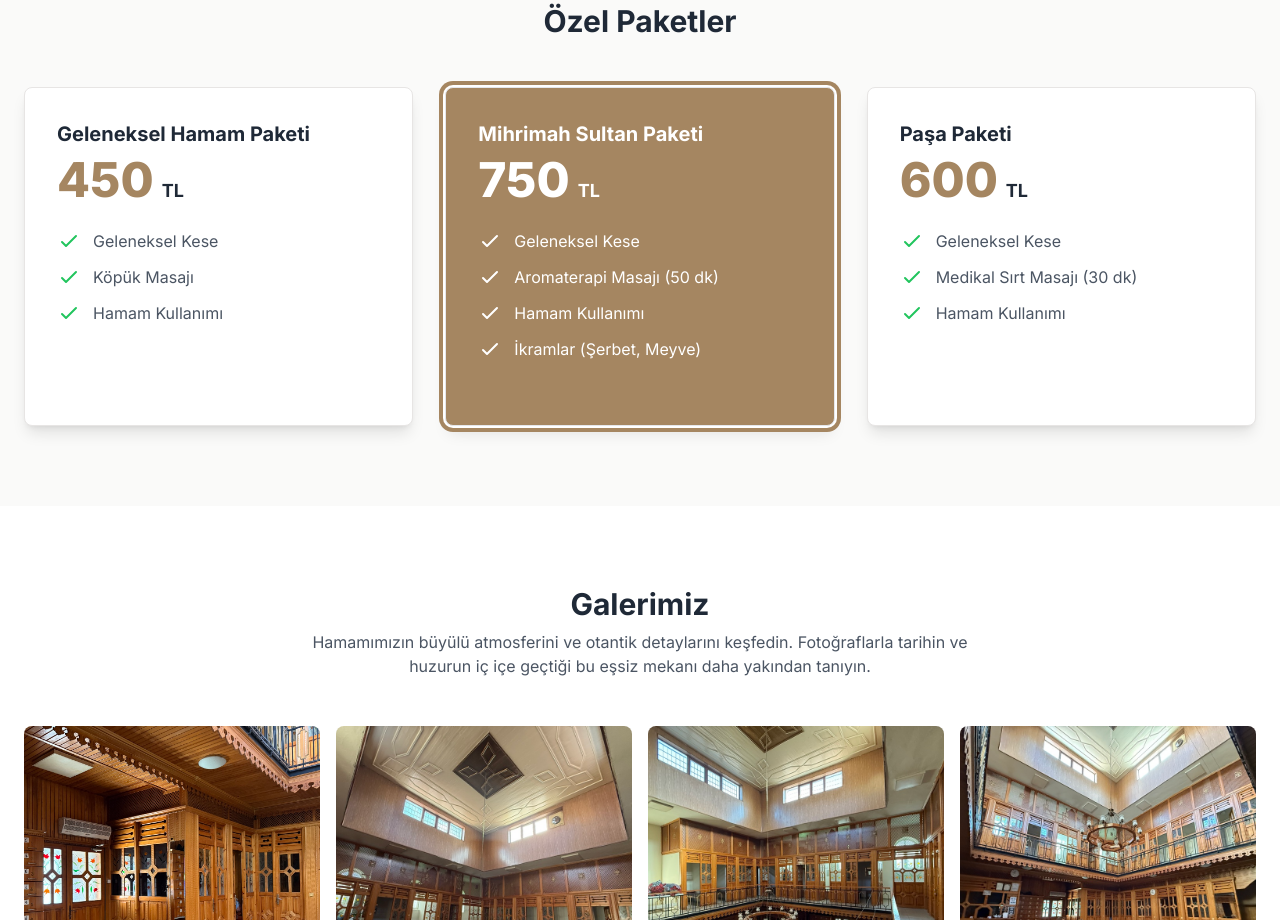
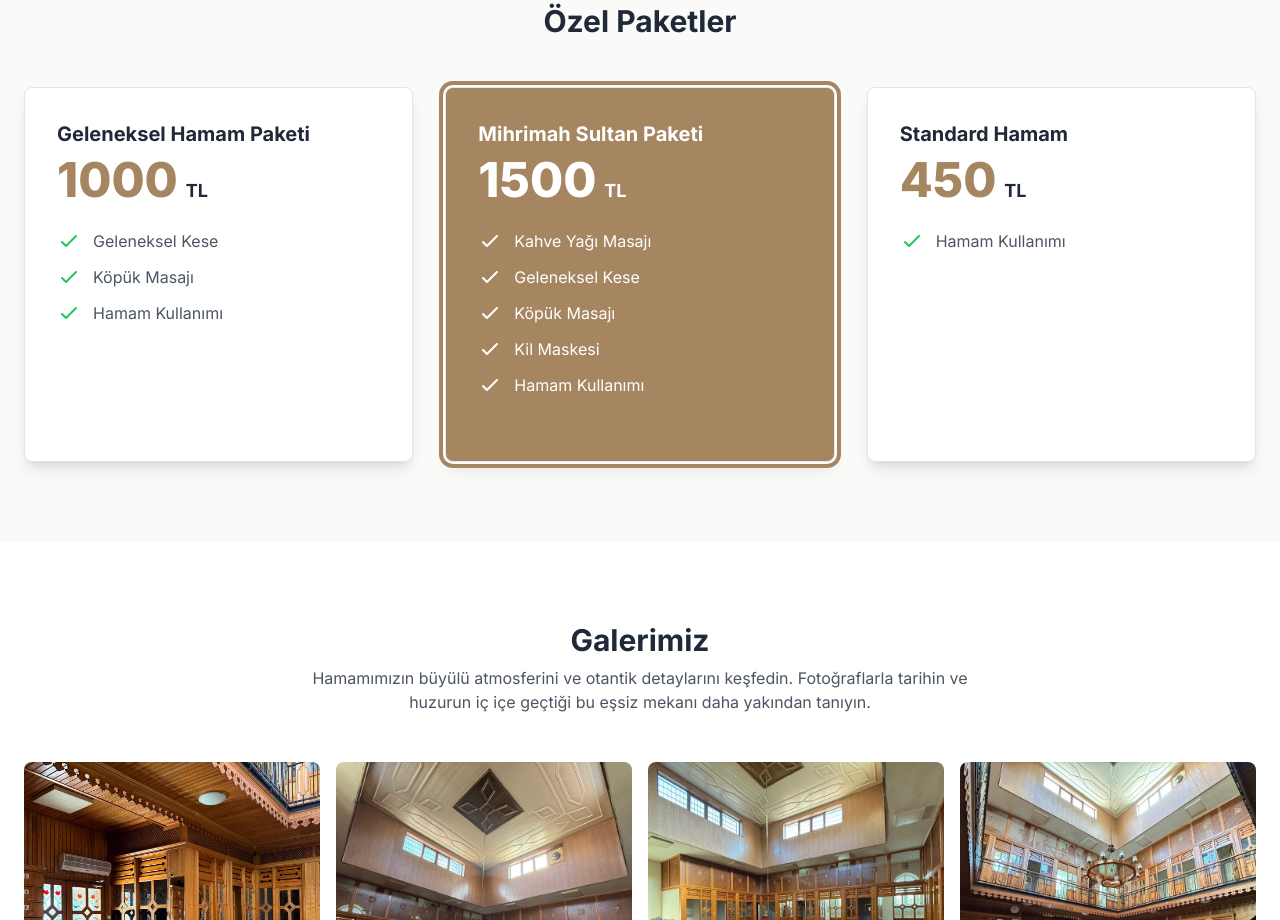
Before and after one commit to turuncfatih/mihrimah-hamam-website, a Next.js app: page / in a window 1280 px wide. Shown: the part 2780-3700 px from the top of the page. Built offline with nearby package versions, Linux system fonts and the light colour scheme.

Commit message:
feat: Update package prices and add missing translations
- Update Traditional Package price from 750 to 1000 TL
- Update Mihrimah Package price from 1200 to 1500 TL
- Add missing translation keys: massageOilCoffee and clayMask
- Add translations for all languages (TR, EN, ES, AR)

```diff
--- a/src/components/PackagesSection.tsx
+++ b/src/components/PackagesSection.tsx
@@ -8,7 +8,7 @@ export function PackagesSection() {
   const packages = [
     {
       title: t('traditionalPackage'),
-      price: '450',
+      price: '1000',
       features: [
         t('traditionalKese'),
         t('foamMassage'),
@@ -18,21 +18,20 @@ export function PackagesSection() {
     },
     {
       title: t('mihrimahPackage'),
-      price: '750',
+      price: '1500',
       features: [
+        t('massageOilCoffee'),
         t('traditionalKese'),
-        `${t('aromatherapyMassage')} (${t('aromatherapyDuration')})`,
+        t('foamMassage'),
+        t('clayMask'),
         t('hamamUsage'),
-        t('refreshments'),
       ],
       isFeatured: true,
     },
     {
-      title: t('pashaPackage'),
-      price: '600',
+      title: 'Standard Hamam',
+      price: '450',
       features: [
-        t('traditionalKese'),
-        `${t('medicalBackMassage')} (${t('medicalDuration')})`,
         t('hamamUsage'),
       ],
       isFeatured: false,
--- a/src/contexts/I18nContext.tsx
+++ b/src/contexts/I18nContext.tsx
@@ -53,6 +53,8 @@ const tr: TranslationKeys = {
   medicalBackMassage: 'Medikal Sırt Masajı',
   medicalDuration: '30 dk',
   refreshments: 'İkramlar (Şerbet, Meyve)',
+  massageOilCoffee: 'Kahve Yağı Masajı',
+  clayMask: 'Kil Maskesi',
   bookReservation: 'Rezervasyon Yap',
 
   ourGallery: 'Galerimiz',
@@ -133,6 +135,8 @@ const en: TranslationKeys = {
   medicalBackMassage: 'Medical Back Massage',
   medicalDuration: '30 min',
   refreshments: 'Refreshments (Sherbet, Fruit)',
+  massageOilCoffee: 'Coffee Oil Massage',
+  clayMask: 'Clay Mask',
   bookReservation: 'Book Reservation',
 
   ourGallery: 'Our Gallery',
@@ -213,6 +217,8 @@ const es: TranslationKeys = {
   medicalBackMassage: 'Masaje Médico de Espalda',
   medicalDuration: '30 min',
   refreshments: 'Refrigerios (Sorbete, Fruta)',
+  massageOilCoffee: 'Masaje con Aceite de Café',
+  clayMask: 'Máscara de Arcilla',
   bookReservation: 'Reservar',
 
   ourGallery: 'Nuestra Galería',
@@ -293,6 +299,8 @@ const ar: TranslationKeys = {
   medicalBackMassage: 'تدليك الظهر الطبي',
   medicalDuration: '30 دقيقة',
   refreshments: 'المشروبات (الشراب، الفواكه)',
+  massageOilCoffee: 'تدليك بزيت القهوة',
+  clayMask: 'قناع الطين',
   bookReservation: 'احجز الآن',
 
   ourGallery: 'معرضنا',
--- a/src/types/i18n.ts
+++ b/src/types/i18n.ts
@@ -66,6 +66,8 @@ export interface TranslationKeys {
   medicalBackMassage: string
   medicalDuration: string
   refreshments: string
+  massageOilCoffee: string
+  clayMask: string
   bookReservation: string
 
   // Gallery Section
```
Also changed, not shown: src/components/VideoSection.tsx (line endings or trailing spaces).
